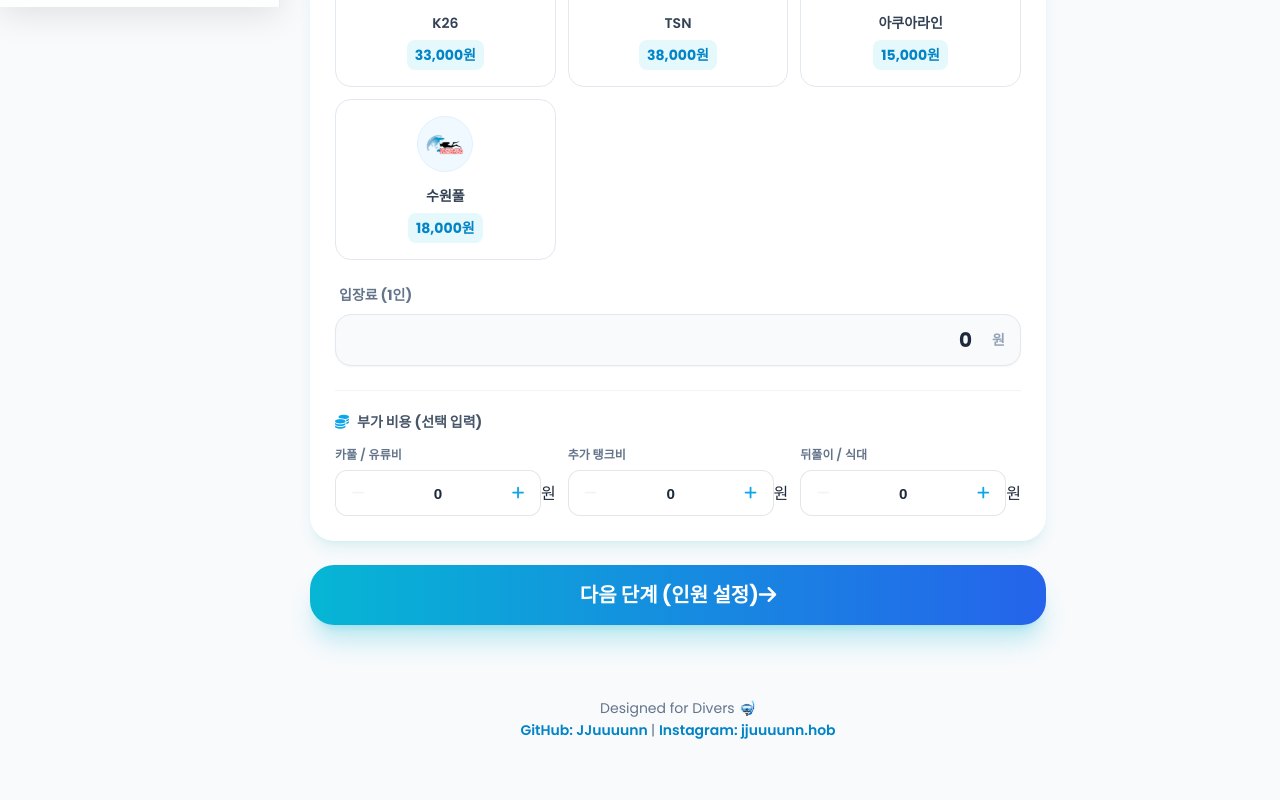
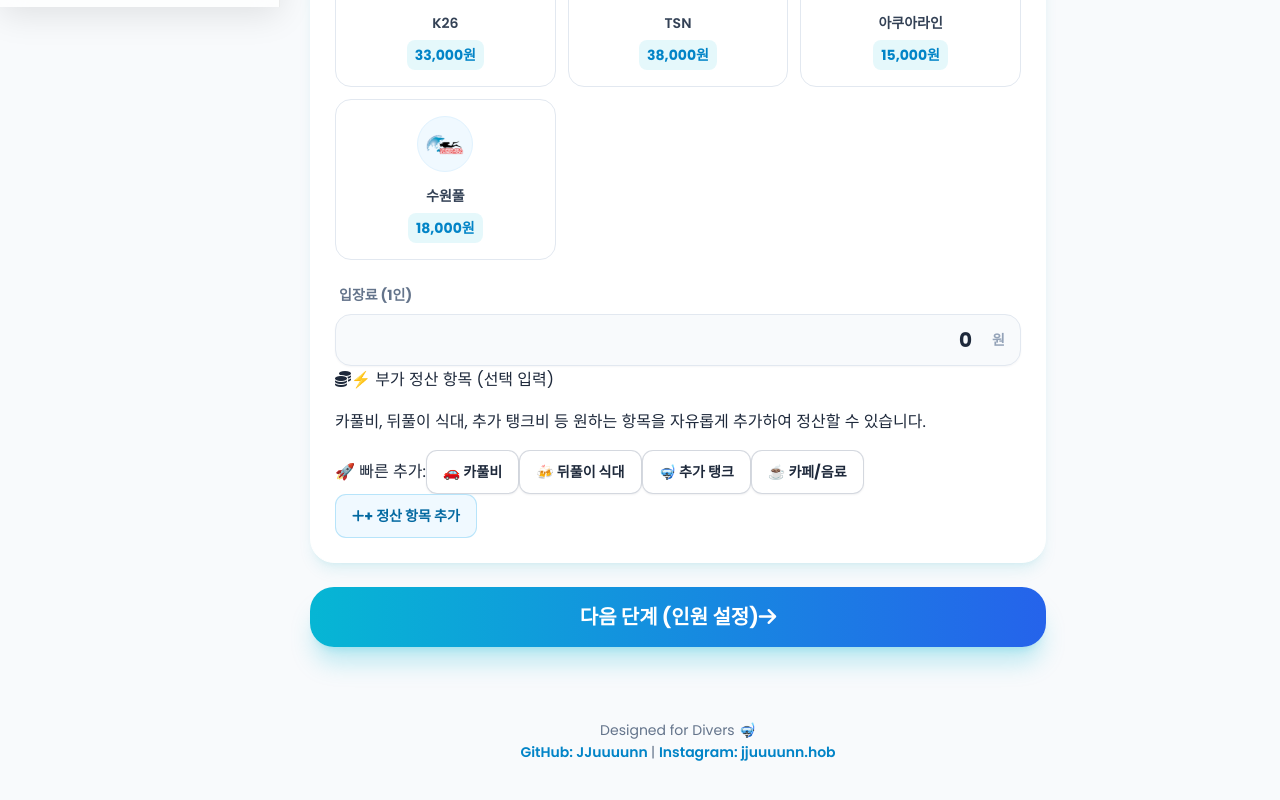
Before and after one commit to JJuuuunn/diving, a Vue app: page /diving/settlement in a window 1280 px wide. Shown: the part 793-1593 px from the top of the page. Built offline with nearby package versions, Linux system fonts and the light colour scheme.

Commit message:
fix(settlement): restore original 3-step UI design with kakao-style dynamic expense items

```diff
--- a/src/assets/scss/pages/_settlement.scss
+++ b/src/assets/scss/pages/_settlement.scss
@@ -1618,251 +1618,4 @@
   opacity: 0;
   transform: scale(0);
 }
-
-.result-heading-row {
-  display: flex;
-  align-items: center;
-}
-
-// --------------------------------------------------
-// 12. Extra Costs & Paid Badges & History Modal
-// --------------------------------------------------
-
-.extra-costs-section {
-  margin-top: 1.5rem;
-  padding-top: 1.25rem;
-  border-top: 1px solid var(--slate-100);
-
-  .dark & {
-    border-color: var(--slate-800);
-  }
-
-  .extra-costs-header {
-    display: flex;
-    align-items: center;
-    gap: 0.5rem;
-    margin-bottom: 0.75rem;
-    font-size: 0.875rem;
-    font-weight: 700;
-    color: var(--slate-600);
-
-    .dark & {
-      color: var(--slate-400);
-    }
-
-    i {
-      color: var(--ocean-500);
-
-      .dark & {
-        color: var(--ocean-400);
-      }
-    }
-  }
-
-  .extra-costs-grid {
-    display: grid;
-    grid-template-columns: 1fr;
-    gap: 0.75rem;
-
-    @media (min-width: 640px) {
-      grid-template-columns: repeat(3, 1fr);
-    }
-  }
-
-  .extra-cost-item {
-    display: flex;
-    flex-direction: column;
-    gap: 0.375rem;
-  }
-
-  .extra-cost-label {
-    font-size: 0.75rem;
-    font-weight: 600;
-    color: var(--slate-500);
-
-    .dark & {
-      color: var(--slate-400);
-    }
-  }
-
-  .extra-cost-input-wrapper {
-    position: relative;
-    display: flex;
-    align-items: center;
-    width: 100%;
-
-    .custom-number-input {
-      width: 100%;
-    }
-  }
-}
-
-.settlement-amount-box {
-  display: flex;
-  align-items: center;
-  gap: 0.5rem;
-}
-
-.paid-cell {
-  text-align: right;
-}
-
-.paid-toggle-badge {
-  font-size: 0.75rem;
-  padding: 0.25rem 0.5rem;
-  border-radius: 0.5rem;
-  transition: all 0.2s ease;
-  white-space: nowrap;
-
-  &.is-paid {
-    background-color: var(--ocean-500);
-    color: var(--white);
-
-    .dark & {
-      background-color: var(--ocean-600);
-    }
-  }
-
-  &.is-unpaid {
-    background-color: var(--slate-100);
-    color: var(--slate-500);
-
-    .dark & {
-      background-color: var(--slate-800);
-      color: var(--slate-400);
-    }
-  }
-}
-
-// History Modal Specifics
-.history-modal-card {
-  max-width: 520px;
-  width: 92%;
-}
-
-.history-modal-body {
-  max-height: 380px;
-  overflow-y: auto;
-  padding: 0.5rem 0;
-}
-
-.empty-history {
-  display: flex;
-  flex-direction: column;
-  align-items: center;
-  justify-content: center;
-  gap: 0.75rem;
-  padding: 2.5rem 1rem;
-  color: var(--slate-400);
-  text-align: center;
-
-  .empty-icon {
-    font-size: 2.5rem;
-    color: var(--slate-300);
-
-    .dark & {
-      color: var(--slate-600);
-    }
-  }
-
-  p {
-    margin: 0;
-    font-size: 0.875rem;
-    font-weight: 500;
-  }
-}
-
-.history-list {
-  list-style: none;
-  padding: 0;
-  margin: 0;
-  display: flex;
-  flex-direction: column;
-  gap: 0.75rem;
-
-  .history-item {
-    display: flex;
-    justify-content: space-between;
-    align-items: center;
-    padding: 0.875rem 1rem;
-    border-radius: 1rem;
-    border: 1px solid var(--slate-200);
-    background-color: var(--slate-50);
-    transition: all 0.2s ease;
-
-    .dark & {
-      border-color: var(--slate-700);
-      background-color: var(--slate-800);
-    }
-
-    &:hover {
-      border-color: var(--ocean-300);
-
-      .dark & {
-        border-color: var(--ocean-600);
-      }
-    }
-  }
-
-  .history-info {
-    display: flex;
-    flex-direction: column;
-    gap: 0.25rem;
-  }
-
-  .history-title {
-    font-weight: 700;
-    font-size: 0.9375rem;
-    color: var(--slate-800);
-
-    .dark & {
-      color: var(--slate-200);
-    }
-  }
-
-  .history-date {
-    font-size: 0.75rem;
-    color: var(--slate-400);
-
-    .dark & {
-      color: var(--slate-500);
-    }
-  }
-
-  .history-meta {
-    font-size: 0.75rem;
-    color: var(--slate-500);
-    font-weight: 500;
-
-    .dark & {
-      color: var(--slate-400);
-    }
-  }
-
-  .history-actions {
-    display: flex;
-    gap: 0.375rem;
-    align-items: center;
-  }
-}
-
-.close-btn {
-  background: none;
-  border: none;
-  font-size: 1.25rem;
-  color: var(--slate-400);
-  cursor: pointer;
-  padding: 0.25rem;
-  border-radius: 0.375rem;
-  transition: color 0.2s;
-
-  &:hover {
-    color: var(--slate-700);
-  }
-
-  .dark & {
-    &:hover {
-      color: var(--slate-200);
-    }
-  }
-}
+.result-heading-row { display: flex; align-items: center; }
--- a/src/composables/useSettlement.ts
+++ b/src/composables/useSettlement.ts
@@ -62,12 +62,39 @@ export function useSettlement() {
       carpoolFee: 0,
       extraTankFee: 0,
       mealFee: 0,
-    }
+    },
+    customExpenses: []
   });
 
   if (!settings.value.extraCosts) {
     settings.value.extraCosts = { carpoolFee: 0, extraTankFee: 0, mealFee: 0 };
   }
+  if (!settings.value.customExpenses) {
+    settings.value.customExpenses = [];
+  }
+
+  /**
+   * 동적 부가 정산 항목 추가 (카카오 1/N 정산 방식)
+   */
+  const addCustomExpense = (name: string = '차수/부가 항목', amount: number = 0) => {
+    if (!settings.value.customExpenses) {
+      settings.value.customExpenses = [];
+    }
+    settings.value.customExpenses.push({
+      id: `exp_${Date.now()}_${Math.random().toString(36).substring(2, 7)}`,
+      name,
+      amount
+    });
+  };
+
+  /**
+   * 동적 부가 정산 항목 삭제
+   */
+  const removeCustomExpense = (id: string) => {
+    if (settings.value.customExpenses) {
+      settings.value.customExpenses = settings.value.customExpenses.filter(e => e.id !== id);
+    }
+  };
 
   const people = useStorage<Person[]>(SETTLEMENT_STORAGE_KEYS.PEOPLE, [
     { id: 1, name: '예약자 1', isBooker: true, isMember: true, prepaid: 0, bank: banks[0], account: '', isPaid: false },
@@ -145,10 +172,16 @@ export function useSettlement() {
   const calculate = () => {
     const price = getNumericPrice(settings.value.basePrice);
 
-    const carpool = Number(settings.value.extraCosts?.carpoolFee || 0);
-    const extraTank = Number(settings.value.extraCosts?.extraTankFee || 0);
-    const meal = Number(settings.value.extraCosts?.mealFee || 0);
-    const totalExtra = carpool + extraTank + meal;
+    const legacyCarpool = Number(settings.value.extraCosts?.carpoolFee || 0);
+    const legacyExtraTank = Number(settings.value.extraCosts?.extraTankFee || 0);
+    const legacyMeal = Number(settings.value.extraCosts?.mealFee || 0);
+    const legacyTotal = legacyCarpool + legacyExtraTank + legacyMeal;
+
+    const customTotal = (settings.value.customExpenses || []).reduce(
+      (sum, item) => sum + (Number(item.amount) || 0),
+      0
+    );
+    const totalExtra = legacyTotal + customTotal;
 
     const totalPeople = people.value.length;
     const extraPerPerson = totalPeople > 0 ? totalExtra / totalPeople : 0;
@@ -263,6 +296,9 @@ export function useSettlement() {
     if (!settings.value.extraCosts) {
       settings.value.extraCosts = { carpoolFee: 0, extraTankFee: 0, mealFee: 0 };
     }
+    if (!settings.value.customExpenses) {
+      settings.value.customExpenses = [];
+    }
     people.value = JSON.parse(JSON.stringify(item.people));
     calculate();
     triggerToast('히스토리 내역을 불러왔습니다. 🤿');
@@ -287,6 +323,8 @@ export function useSettlement() {
     historyItems,
     addPerson,
     removePerson,
+    addCustomExpense,
+    removeCustomExpense,
     calculate,
     togglePaidStatus,
     saveHistory,
--- a/src/views/settlement/SettingsCard.vue
+++ b/src/views/settlement/SettingsCard.vue
@@ -75,53 +75,76 @@
         </div>
       </div>
 
+      <!-- Kakao Style Dynamic Extra Expenses Section -->
       <div class="extra-costs-section">
         <div class="extra-costs-header">
           <i class="fa-solid fa-coins"></i>
-          <span class="extra-costs-title">부가 비용 (선택 입력)</span>
+          <span class="extra-costs-title">⚡ 부가 정산 항목 (선택 입력)</span>
         </div>
-        <div class="extra-costs-grid">
-          <div class="extra-cost-item">
-            <label class="extra-cost-label">카풀 / 유류비</label>
-            <div class="extra-cost-input-wrapper">
+        <p class="extra-costs-desc">카풀비, 뒤풀이 식대, 추가 탱크비 등 원하는 항목을 자유롭게 추가하여 정산할 수 있습니다.</p>
+
+        <!-- 1초 빠른 프리셋 버튼 모음 -->
+        <div class="preset-chips">
+          <span class="preset-chip-label">🚀 빠른 추가:</span>
+          <CustomButton class="preset-chip" @click="emit('addCustomExpense', '🚗 카풀/유류비', 0)">
+            🚗 카풀비
+          </CustomButton>
+          <CustomButton class="preset-chip" @click="emit('addCustomExpense', '🍻 1차 뒤풀이 식대', 0)">
+            🍻 뒤풀이 식대
+          </CustomButton>
+          <CustomButton class="preset-chip" @click="emit('addCustomExpense', '🤿 추가 탱크 대여', 0)">
+            🤿 추가 탱크
+          </CustomButton>
+          <CustomButton class="preset-chip" @click="emit('addCustomExpense', '☕ 카페/음료', 0)">
+            ☕ 카페/음료
+          </CustomButton>
+        </div>
+
+        <!-- 동적 정산 항목 목록 -->
+        <div class="custom-expense-list" v-if="customExpenses && customExpenses.length > 0">
+          <div
+            v-for="(item, idx) in customExpenses"
+            :key="item.id"
+            class="custom-expense-row"
+          >
+            <span class="expense-idx">{{ idx + 1 }}</span>
+            <div class="expense-name-input">
+              <CustomInput
+                v-model="item.name"
+                placeholder="항목명 (예: 1차 식당)"
+              />
+            </div>
+            <div class="expense-amount-input">
               <CustomNumberInput
-                :model-value="extraCosts.carpoolFee"
+                :model-value="item.amount"
                 :min="0"
                 :step="1000"
-                placeholder="0"
-                @update:model-value="val => extraCosts.carpoolFee = Number(val) || 0"
+                placeholder="금액 (원)"
+                @update:model-value="val => item.amount = Number(val) || 0"
               />
               <span class="extra-cost-currency">원</span>
             </div>
+            <CustomButton
+              variant="ghost"
+              class="expense-remove-btn"
+              @click="emit('removeCustomExpense', item.id)"
+              title="이 항목 삭제"
+            >
+              <i class="fa-solid fa-trash-can"></i>
+            </CustomButton>
           </div>
+        </div>
 
-          <div class="extra-cost-item">
-            <label class="extra-cost-label">추가 탱크비</label>
-            <div class="extra-cost-input-wrapper">
-              <CustomNumberInput
-                :model-value="extraCosts.extraTankFee"
-                :min="0"
-                :step="1000"
-                placeholder="0"
-                @update:model-value="val => extraCosts.extraTankFee = Number(val) || 0"
-              />
-              <span class="extra-cost-currency">원</span>
-            </div>
-          </div>
-
-          <div class="extra-cost-item">
-            <label class="extra-cost-label">뒤풀이 / 식대</label>
-            <div class="extra-cost-input-wrapper">
-              <CustomNumberInput
-                :model-value="extraCosts.mealFee"
-                :min="0"
-                :step="1000"
-                placeholder="0"
-                @update:model-value="val => extraCosts.mealFee = Number(val) || 0"
-              />
-              <span class="extra-cost-currency">원</span>
-            </div>
-          </div>
+        <!-- 항목 추가 버튼 -->
+        <div class="add-expense-btn-row">
+          <CustomButton
+            variant="secondary"
+            class="add-expense-btn"
+            @click="emit('addCustomExpense', '부가 정산 항목', 0)"
+          >
+            <i class="fa-solid fa-plus"></i>
+            <span>+ 정산 항목 추가</span>
+          </CustomButton>
         </div>
       </div>
     </div>
@@ -129,7 +152,7 @@
 </template>
 
 <script setup lang="ts">
-import type { ExtraCosts, PoolInfo } from '@/types/settlement';
+import type { ExtraExpenseItem, PoolInfo } from '@/types/settlement';
 import { formatNumber, getNumericPrice } from '@/utils/formatter';
 import deepstationImg from '@/assets/icons/deepstation.png';
 import paradiveImg from '@/assets/icons/paradive.png';
@@ -145,10 +168,15 @@ import CustomNumberInput from '@/components/CustomNumberInput.vue';
 const currentDayType = defineModel<string>('currentDayType', { required: true });
 const selectedPool = defineModel<string>('selectedPool', { required: true });
 const basePrice = defineModel<string>('basePrice', { required: true });
-const extraCosts = defineModel<ExtraCosts>('extraCosts', { required: true });
+const customExpenses = defineModel<ExtraExpenseItem[]>('customExpenses', { default: () => [] });
 
-const props = defineProps<{
+defineProps<{
   poolPrices: Record<string, PoolInfo>;
+}>();
+
+const emit = defineEmits<{
+  (e: 'addCustomExpense', name?: string, amount?: number): void;
+  (e: 'removeCustomExpense', id: string): void;
 }>();
 
 const poolImages: Record<string, string> = {
--- a/src/views/settlement/SettlementMain.vue
+++ b/src/views/settlement/SettlementMain.vue
@@ -26,8 +26,10 @@
             v-model:current-day-type="settings.currentDayType"
             v-model:selected-pool="settings.selectedPool"
             v-model:base-price="settings.basePrice"
-            v-model:extra-costs="settings.extraCosts"
+            v-model:custom-expenses="settings.customExpenses"
             :pool-prices="poolPrices"
+            @add-custom-expense="addCustomExpense"
+            @remove-custom-expense="removeCustomExpense"
           />
           <div class="action-buttons center">
             <CustomButton @click="goToStep(2)" class="calculate-btn full-width">
@@ -63,13 +65,8 @@
             :non-member-cost-display="results.nonMemberCostDisplay"
             :settlement-list="results.settlementList"
             :detail-table-body="results.detailTableBody"
-            :history-items="historyItems"
             @copy-result-text="copyResultText"
             @copy-account-text="copyText($event, '계좌가 복사되었습니다! 💳')"
-            @toggle-paid-status="togglePaidStatus"
-            @save-history="saveHistory"
-            @delete-history="deleteHistory"
-            @load-history="loadHistoryItem"
           />
           <div class="action-buttons center">
             <CustomButton @click="goToStep(2)" class="secondary-btn restart-btn full-width">
@@ -107,14 +104,11 @@ const {
   people,
   results,
   globalResultText,
-  historyItems,
   addPerson,
   removePerson,
+  addCustomExpense,
+  removeCustomExpense,
   calculate,
-  togglePaidStatus,
-  saveHistory,
-  deleteHistory,
-  loadHistoryItem,
   poolPrices
 } = useSettlement();
 
```
Also changed, not shown: src/types/settlement.ts (+29 -21 lines), src/views/settlement/ResultSection.vue (+4 -71 lines), 1 other file (tests, documents, lock files or other folders).
